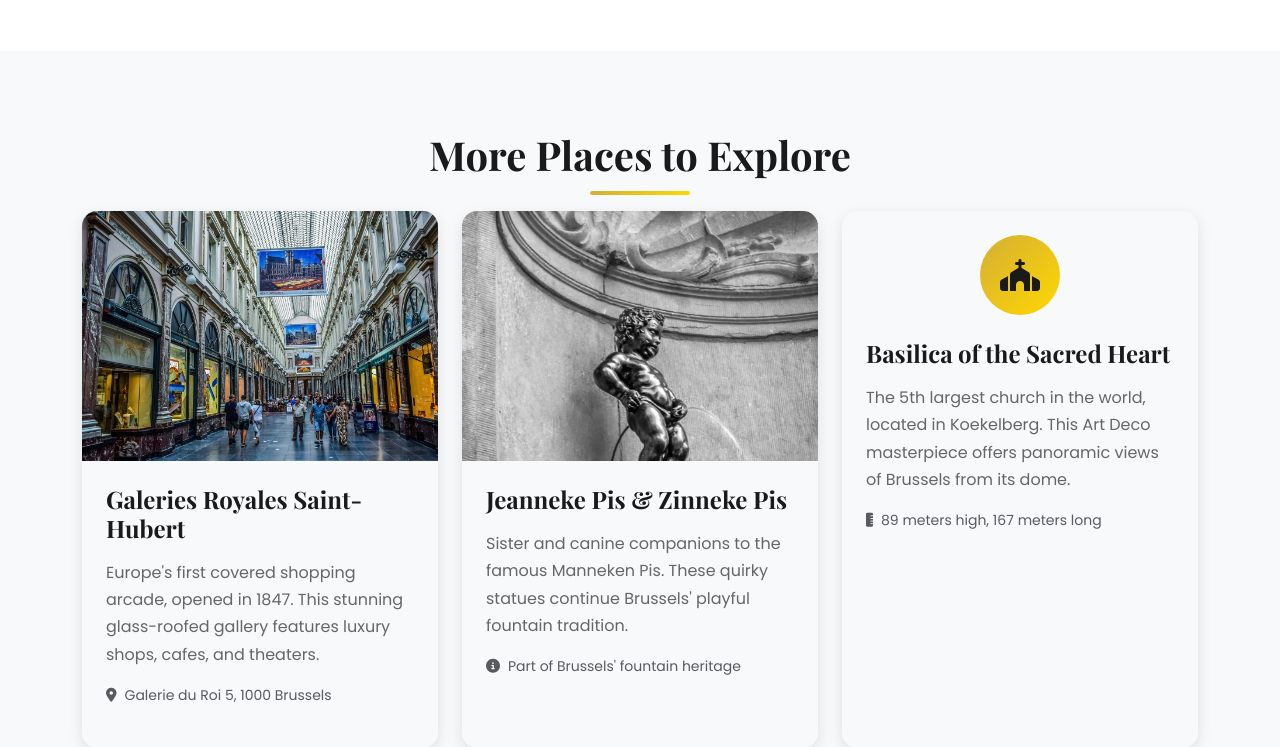
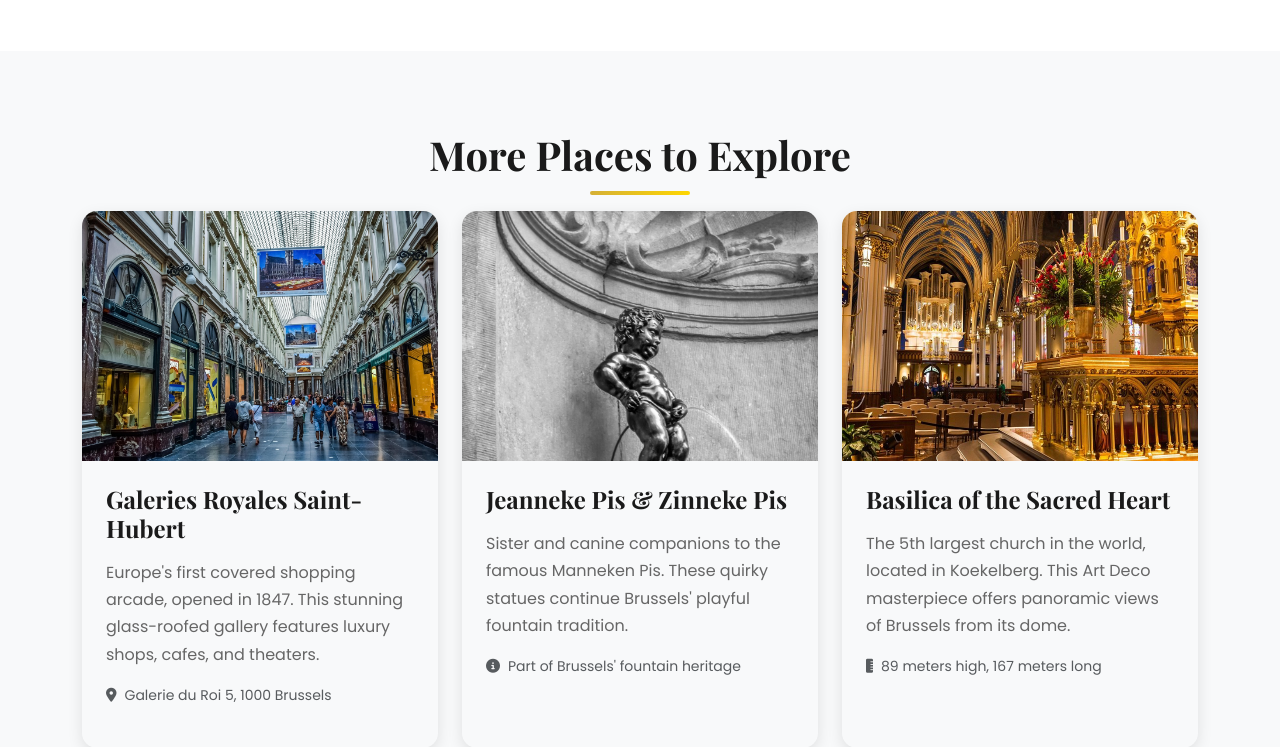
Before and after one commit to FaustineEmmanuel/brussels-website, a PHP site: page /pages/landmarks.php in a window 1280 px wide. Shown: the part 2880-3627 px from the top of the page. Run offline with PHP 8.4, Linux system fonts and the light colour scheme; data comes from the database, SQL or seed files in the repository.

Commit message:
New Pictures

```diff
--- a/includes/header.php
+++ b/includes/header.php
@@ -38,6 +38,10 @@
                 <ul class="navbar-nav ms-auto">
                     <li class="nav-item">
                         <a class="nav-link <?php echo basename($_SERVER['PHP_SELF']) == 'index.php' ? 'active' : ''; ?>" href="/index.php">Home</a>
+
+                    <li class="nav-item">
+                        <a class="nav-link <?php echo basename($_SERVER['PHP_SELF']) == 'nip_program.php' ? 'active' : ''; ?>" href="/pages/nip_program.php">Program</a>
+
                     </li>
                     <li class="nav-item">
                         <a class="nav-link <?php echo basename($_SERVER['PHP_SELF']) == 'history.php' ? 'active' : ''; ?>" href="/pages/history.php">History</a>
@@ -46,10 +50,9 @@
                         <a class="nav-link <?php echo basename($_SERVER['PHP_SELF']) == 'landmarks.php' ? 'active' : ''; ?>" href="/pages/landmarks.php">Landmarks</a>
                     </li>
                     <li class="nav-item">
-                        <a class="nav-link <?php echo basename($_SERVER['PHP_SELF']) == 'museums.php' ? 'active' : ''; ?>" href="/pages/museums.php">Museums & Arts</a>
+                        <a class="nav-link <?php echo basename($_SERVER['PHP_SELF']) == 'museums.php' ? 'active' : ''; ?>" href="/pages/museums.php">Museums</a>
                     </li>
-                    <li class="nav-item">
-                        <a class="nav-link <?php echo basename($_SERVER['PHP_SELF']) == 'nip_program.php' ? 'active' : ''; ?>" href="/pages/nip_program.php">NIP Program</a>
+
                     </li>
                     <li class="nav-item">
                         <a class="nav-link <?php echo basename($_SERVER['PHP_SELF']) == 'sustainability.php' ? 'active' : ''; ?>" href="/pages/sustainability.php">Sustainability</a>
@@ -64,3 +67,6 @@
             </div>
         </div>
     </nav>
+    <!-- End of Navigation -->
+</body>
+</html>
--- a/pages/contact.php
+++ b/pages/contact.php
@@ -207,7 +207,7 @@ include '../includes/header.php';
                         </h2>
                         <div id="faq3" class="accordion-collapse collapse" data-bs-parent="#faqAccordion">
                             <div class="accordion-body">
-                                We recommend at least 3-4 days to experience Brussels properly. This allows time for major landmarks (Grand Place, Atomium, Royal Museums), EU institutions, day trips (like Bruges or Ghent), and enjoying Belgian cuisine and culture at a relaxed pace.
+                                We recommend at least 5-10 days to experience Brussels properly. This allows time for major landmarks (Grand Place, Atomium, Royal Museums), EU institutions, day trips (like Bruges or Ghent), and enjoying Belgian cuisine and culture at a relaxed pace.
                             </div>
                         </div>
                     </div>
--- a/pages/landmarks.php
+++ b/pages/landmarks.php
@@ -87,10 +87,12 @@ include '../includes/header.php';
 
             <div class="col-lg-4 col-md-6" data-aos="fade-up" data-aos-delay="400">
                 <div class="card-custom">
+                    <img src="../assets/images/Basilica of the Sacred Heart.jpg" alt="Galeries Royales" class="card-img-top">
                     <div class="card-body">
-                        <div class="card-icon">
+                        <!-- <div class="card-icon">
                             <i class="fas fa-church"></i>
-                        </div>
+                        </div> -->
+
                         <h5 class="card-title">Basilica of the Sacred Heart</h5>
                         <p class="card-text">The 5th largest church in the world, located in Koekelberg. This Art Deco masterpiece offers panoramic views of Brussels from its dome.</p>
                         <p class="small text-muted"><i class="fas fa-ruler-vertical me-2"></i>89 meters high, 167 meters long</p>
@@ -100,10 +102,11 @@ include '../includes/header.php';
 
             <div class="col-lg-4 col-md-6" data-aos="fade-up" data-aos-delay="500">
                 <div class="card-custom">
+                    <img src="../assets/images/Palais de Justice.jpg" alt="Galeries Royales" class="card-img-top">
                     <div class="card-body">
-                        <div class="card-icon">
+                        <!-- <div class="card-icon">
                             <i class="fas fa-landmark"></i>
-                        </div>
+                        </div> -->
                         <h5 class="card-title">Palais de Justice</h5>
                         <p class="card-text">One of the largest buildings constructed in the 19th century, this massive neo-classical courthouse dominates the Brussels skyline.</p>
                         <p class="small text-muted"><i class="fas fa-building me-2"></i>Larger than St. Peter's Basilica</p>
@@ -113,10 +116,11 @@ include '../includes/header.php';
 
             <div class="col-lg-4 col-md-6" data-aos="fade-up" data-aos-delay="600">
                 <div class="card-custom">
+                    <img src="../assets/images/Cinquantenaire Arch.jpg" alt="Galeries Royales" class="card-img-top">
                     <div class="card-body">
-                        <div class="card-icon">
+                        <!-- <div class="card-icon">
                             <i class="fas fa-monument"></i>
-                        </div>
+                        </div> -->
                         <h5 class="card-title">Cinquantenaire Arch</h5>
                         <p class="card-text">A triumphal arch built for Belgium's 50th anniversary of independence. The park surrounding it houses several museums.</p>
                         <p class="small text-muted"><i class="fas fa-calendar me-2"></i>Built in 1880, completed in 1905</p>
@@ -126,10 +130,11 @@ include '../includes/header.php';
 
             <div class="col-lg-4 col-md-6" data-aos="fade-up" data-aos-delay="700">
                 <div class="card-custom">
+                    <img src="../assets/images/Parc du Cinquantenaire.jpg" alt="Galeries Royales" class="card-img-top">
                     <div class="card-body">
-                        <div class="card-icon">
+                        <!-- <div class="card-icon">
                             <i class="fas fa-tree"></i>
-                        </div>
+                        </div> -->
                         <h5 class="card-title">Parc du Cinquantenaire</h5>
                         <p class="card-text">A beautiful urban park featuring formal gardens, museums, and the iconic triumphal arch. Perfect for leisurely walks and picnics.</p>
                         <p class="small text-muted"><i class="fas fa-leaf me-2"></i>30 hectares of green space</p>
```
Also changed, not shown: README.md, assets/images/Autoworld.jpg (added), assets/images/Basilica of the Sacred Heart.jpg (added), assets/images/Belgian Brewers Museum.jpg (added), assets/images/Belgian Comic Strip Center.jpeg (added), assets/images/Belgian Comic Strip Center.jpg (added), assets/images/Cinquantenaire Arch.jpg (added), assets/images/Horta Museum.jpg (added), assets/images/Magritte Museum.jpg (added), assets/images/Musical Instruments Museum (MIM).jpg (added), assets/images/Natural Sciences Museum.jpg (added), assets/images/Palais de Justice.jpg (added), assets/images/Parc du Cinquantenaire.jpg (added).
